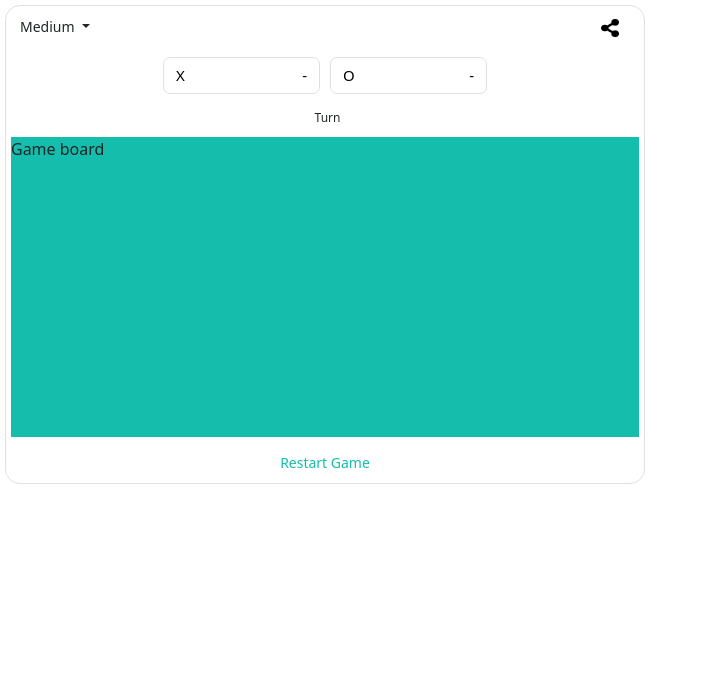
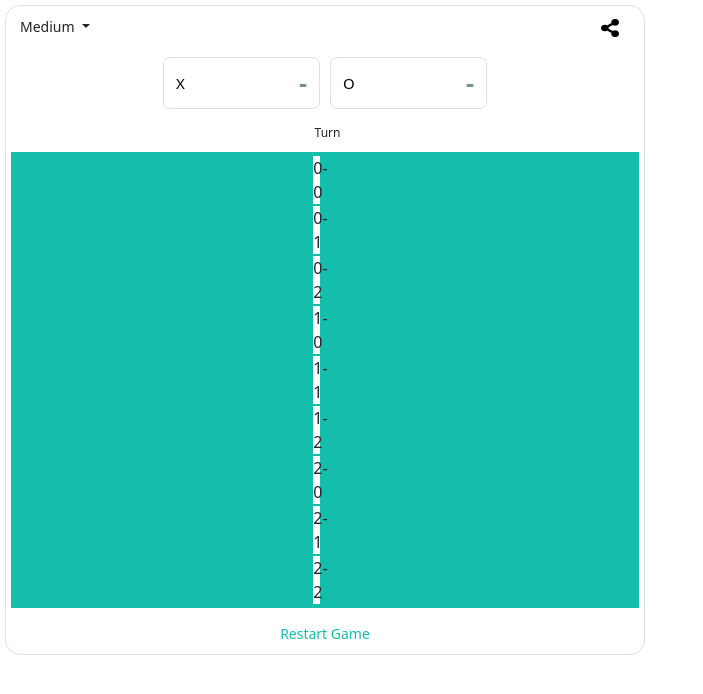
Before and after one commit to viktoriussuwandi/Tic-Tac-Toe-Python-Game-Development, a Flask app: page / in a window 1280 px wide. Shown: the top 694 px of the page, without its empty margins (0-703 px from the left). Run offline with Flask 2, Linux system fonts and the light colour scheme; some libraries are stand-ins or nearby versions.

Commit message:
working on game board

```diff
--- a/controller/game.py
+++ b/controller/game.py
@@ -1,11 +1,31 @@
 from controller.player import Player
+import math
 
 class Game :
   def __init__(self) :
     self.game_no    = 0
     self.layout     = []
-    self.player = Player(role="X")
-    self.comp   = Player()
+    self.player     = Player(role="X")
+    self.comp       = Player()
     self.game_start = True
     self.game_over  = False
+    self.total_squares = 9
     self.difficult_options = ["Easy", "Medium", "Impossible"]
+
+  def get_board(self) :
+    total_squares = self.total_squares
+    row = math.sqrt(total_squares)
+    col = row
+    board = { "row": int(row), "col" : int(col) }
+    return board
+
+  def get_score(self) :
+    self.update_score()
+    score_X = self.player.score
+    score_O = self.comp.score
+    scores ={ "X" : score_X, "O" : score_O }
+    return scores
+
+  def update_score(self) :
+    self.player.score = 0
+    self.comp.score   = 0
--- a/main.py
+++ b/main.py
@@ -9,11 +9,17 @@ Bootstrap(app)
 @app.route("/")
 def home() :
   difficult_options = game.difficult_options
+  game_board = game.get_board()
+  game_score = game.get_score()
+  # print(game_board)
   return render_template(
     "index.html",
     options = difficult_options,
-    select_option = difficult_options[1]
+    select_option = difficult_options[1],
+    board = game_board,
+    score = game_score
   )
+
 
 if __name__ == "__main__" :
   app.run(debug=True, host="0.0.0.0", port=2000)
--- a/static/css/index.css
+++ b/static/css/index.css
@@ -79,10 +79,16 @@ html,body {
   border-radius:7px;
 }
 
-.game-role .btn .char{
+.game-role .btn .char-player{
   font-size: 15px;
   font-weight:500;
   color:#000000;
+}
+
+.game-role .btn .char-score{
+  font-size: 25px;
+  font-weight:600;
+  color:#78909C;
 }
 
 /* ---------------------------------------------------------------------------- */
@@ -110,8 +116,26 @@ html,body {
 /* Game Board */
 /* ---------------------------------------------------------------------------- */
 .game-board{
+  display:flex;
+  flex-direction:row;
+  align-items: center;
+  justify-content: center;
+
+
   background:rgb(20, 189, 172);
   min-height:300px;
+  min-width:95%;
+}
+
+.game-board .squares {
+  margin:2px;
+}
+
+.game-board .square{
+  min-width:25%;
+  min-height:25%;
+  background:white;
+  margin:2px;
 }
 
 /* ---------------------------------------------------------------------------- */
--- a/static/js/index.js
+++ /dev/null
@@ -1 +0,0 @@
-console.log("Tic Tac Toe Python Game Development");
--- a/templates/game-board.html
+++ b/templates/game-board.html
@@ -1,5 +1,11 @@
   <div class="game game-board">
-    Game board
-    <div class=""></div>
-    <div class=""></div>
+    <div class="squares">
+      {% for row in range(board['row']) %}
+        <div class="row-sm-3">
+          {% for col in range(board['col']) %}
+            <div class="col-sm-3 square">{{ row }}-{{ col }}</div>
+          {% endfor %}
+        </div>
+      {% endfor %}
+    </div>
   </div>
--- a/templates/game-role.html
+++ b/templates/game-role.html
@@ -1,13 +1,25 @@
   <div class="game game-role">
 
     <a class="btn" href="#">
-      <div class="char">X</div>
-      <div class="char">-</div>
+      <div class="char-player">X</div>
+      <div class="char-score">
+        {% if score['X'] == 0 %}
+        -
+        {% else %}
+        {{ score['X'] }}
+        {% endif %}
+      </div>
     </a>
 
     <a class="btn" href="#">
-      <div class="char">O</div>
-      <div class="char">-</div>
+      <div class="char-player">O</div>
+      <div class="char-score">
+        {% if score['O'] == 0 %}
+        -
+        {% else %}
+        {{ score['O'] }}
+        {% endif %}
+      </div>
     </a>
 
   </div>
```
